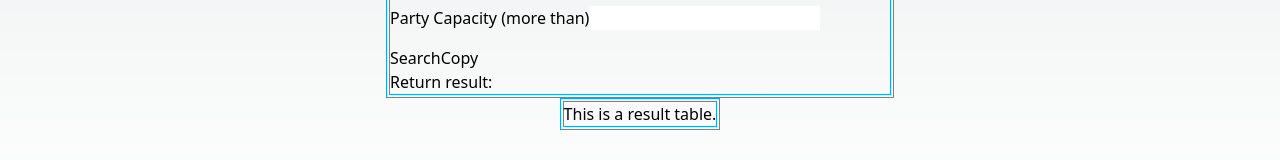
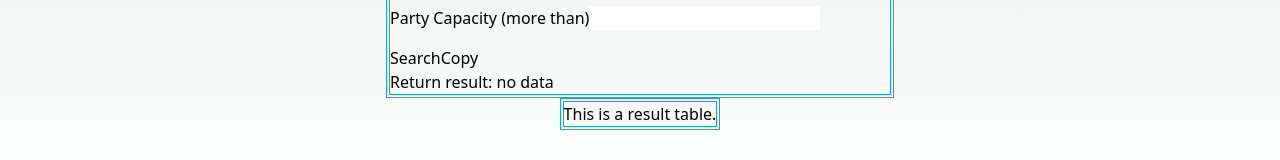
Before and after one commit to maruk0chan/jp-food, a Next.js app: page / in a window 1280 px wide. Shown: the part 622-782 px from the top of the page. Built offline with nearby package versions, Linux system fonts and the light colour scheme.

Commit message:
replace return value when data exists

```diff
--- a/src/components/SearchForm.tsx
+++ b/src/components/SearchForm.tsx
@@ -9,7 +9,7 @@ const url =
   )
 
 const SearchForm = () => {
-  const [data, setData] = useState()
+  const [data, setData] = useState<any[]>()
 
   // fetch data
   const dataFetch = async () => {
@@ -44,7 +44,7 @@ const SearchForm = () => {
       <div>
         <button onClick={dataFetch}>Search</button>
         <button>Copy</button>
-        <div>Return result: {data?.results.results_available}</div>
+        <div>Return result: {data ? 'has data' : 'no data'}</div>
       </div>
     </div>
   )
```
